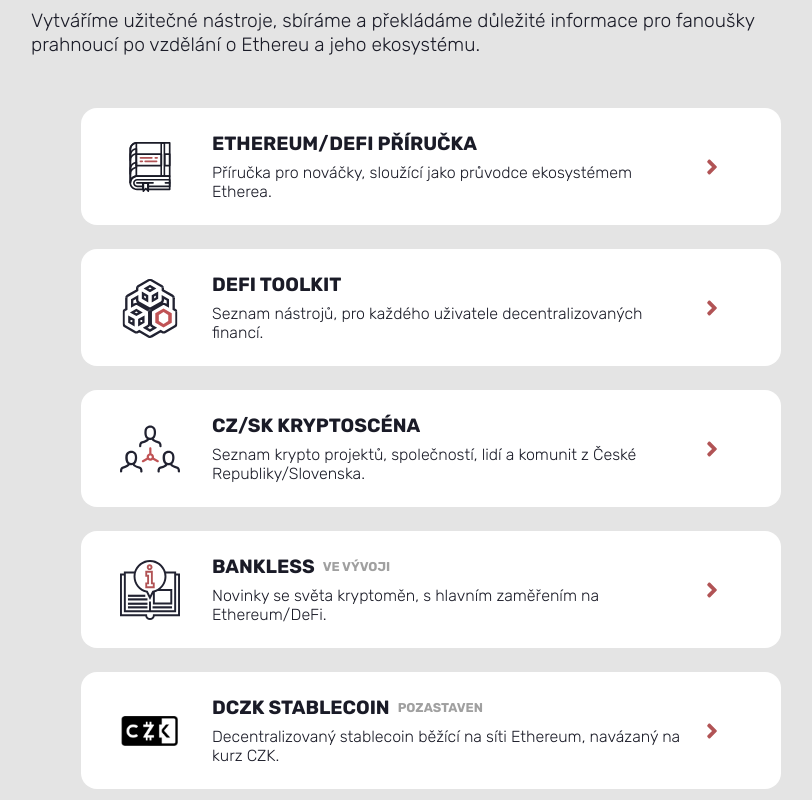
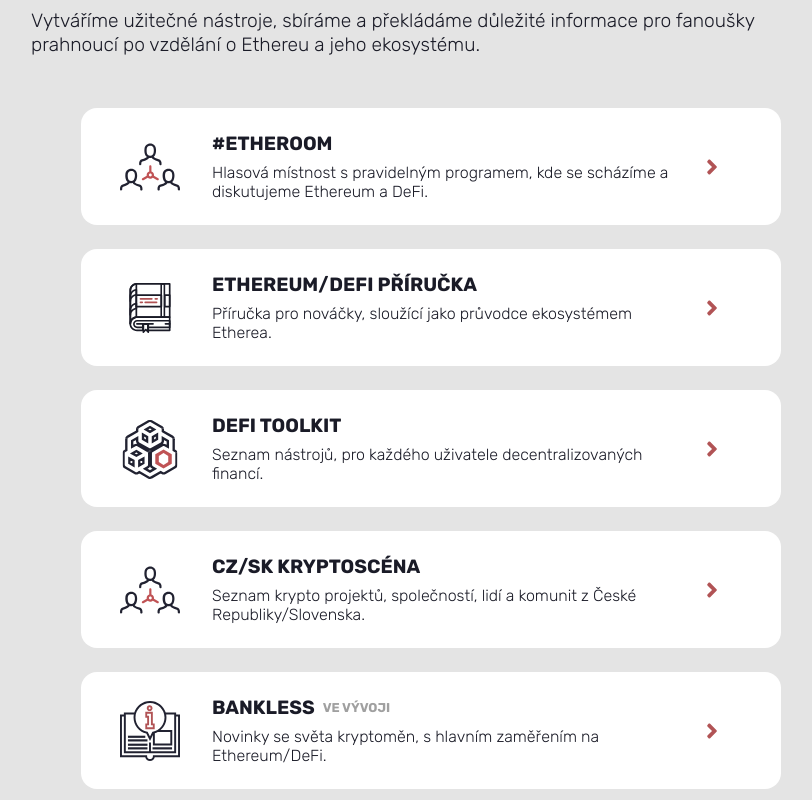
Before and after one commit to gweicz/landing-old, a Next.js app: page / in a window 1280 px wide. Shown: the part 900-1700 px from the top of the page, without its empty margins (209-1021 px from the left). Built offline with nearby package versions, Linux system fonts and the light colour scheme.

Commit message:
refactor: updated links, updated projects

```diff
--- a/components/Footer/Footer.js
+++ b/components/Footer/Footer.js
@@ -20,7 +20,7 @@
             <ForumIcon />
           </a>
 
-          <a href="https://discord.gg/FpxwbnM" className="social-icon" target="_blank">
+          <a href="https://chat.gwei.cz/" className="social-icon" target="_blank">
             <FontAwesomeIcon icon={['fab', 'discord']} style={{ color: 'rgb(114, 137, 218)' }} />
           </a>
 
--- a/components/Header/Header.js
+++ b/components/Header/Header.js
@@ -38,7 +38,7 @@
       <div className="menu menu-desktop">
         <div className="menu-items-container">
           <ul>
-            <li><a href="https://forum.gwei.cz/t/vitejte-na-diskuznim-foru-gwei-cz/7"> O Komunitě </a></li>
+            <li><a href="https://komunita.gwei.cz/"> O Komunitě </a></li>
             <li><a href="https://forum.gwei.cz/" target="_blank"> Fórum </a></li>
             <li><b> · </b></li>
             <li><a href="https://gwei.cz/prirucka/" target="_blank"> Příručka </a></li>
--- a/components/Introduction/Introduction.js
+++ b/components/Introduction/Introduction.js
@@ -25,7 +25,7 @@
           <p className="introduction-text">
             Jsme komunita nadšenců, kteří se snaží šířit myšlenku svobodných peněz a představovat veřejnosti jejich praktické využití v rámci decentralizovaných aplikací.
             <br/>
-            <a href="https://forum.gwei.cz/t/vitejte-na-diskuznim-foru-gwei-cz/7" target="_blank"> Více informací o komunitě ></a>
+            <a href="https://komunita.gwei.cz/" target="_blank"> Více informací o komunitě ></a>
           </p>
         </div>
       </div>
@@ -42,7 +42,7 @@
         </div>
 
         <div className="social-button">
-          <a href="https://discord.gg/FpxwbnM" target="_blank">
+          <a href="https://chat.gwei.cz" target="_blank">
             <DiscordIcon />
             <h4>Discord Chat</h4>
             <p>
--- a/components/Projects/Projects.js
+++ b/components/Projects/Projects.js
@@ -21,8 +21,41 @@
           </p>
 
           <div className="project-buttons">
+
             <div className="project-button">
-              <a href="https://prirucka.gwei.cz/" target="_blank">
+              <a href="https://komunita.gwei.cz/projekty/etheroom">
+                <CryptoSceneIcon />
+                <div className="project-header-wrapper">
+                  <div className="project-title-wrapper">
+                    <h4>#ETHEROOM</h4>
+                  </div>
+                  <p>
+                    Hlasová místnost s pravidelným programem, kde se scházíme a
+                    diskutujeme Ethereum a DeFi.
+                  </p>
+                </div>
+                <FontAwesomeIcon className="project-angle-right" icon="angle-right" />
+              </a>
+            </div>
+
+            {/*<div className="project-button">
+              <a href="https://komunita.gwei.cz/projekty/summit">
+                <DeFiIcon />
+                <div className="project-header-wrapper">
+                  <div className="project-title-wrapper">
+                    <h4>GWEI.CZ SUMMIT</h4>
+                    <h6 className="project-status">PRVNÍ ROČNÍK 07/2021</h6>
+                  </div>
+                  <p>
+                    Každoroční komunitní setkání, plné přednášek, workshopů a panelových diskuzí.
+                  </p>
+                </div>
+                <FontAwesomeIcon className="project-angle-right" icon="angle-right" />
+              </a>
+            </div>*/}
+
+            <div className="project-button">
+              <a href="https://prirucka.gwei.cz/prirucka/" target="_blank">
                 <BookIcon id="guide-icon" />
                 <div className="project-header-wrapper">
                   <div className="project-title-wrapper">
@@ -81,23 +114,6 @@
                 <FontAwesomeIcon className="project-angle-right" icon="angle-right" />
               </a>
             </div>
-
-            <div className="project-button grey">
-              <a href="https://github.com/gweicz/dczk" target="_blank">
-                <DczkIcon />
-                <div className="project-header-wrapper">
-                  <div className="project-title-wrapper">
-                    <h4>DCZK STABLECOIN</h4>
-                    <h6 className="project-status">POZASTAVEN</h6>
-                  </div>
-                  <p>
-                    Decentralizovaný stablecoin běžící na síti Ethereum, navázaný na kurz CZK.
-                  </p>
-                </div>
-                <FontAwesomeIcon className="project-angle-right" icon="angle-right" />
-              </a>
-            </div>
-
           </div>
         </div>
       </div>
```
